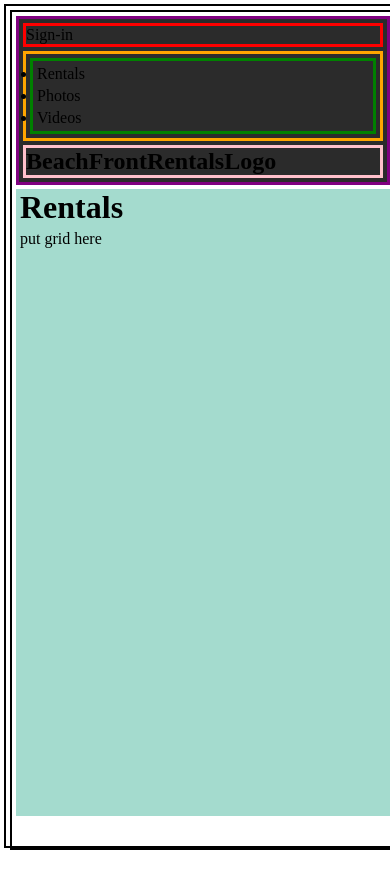
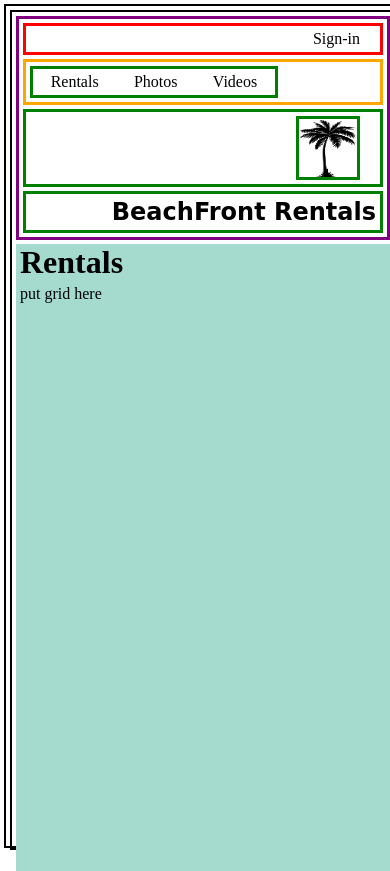
Before and after one commit to nataliemcintyre2021/static-comp, a plain HTML site: page index.html in a window 390 px wide. Drawn offline with Linux system fonts and the light colour scheme; a web font is replaced by a local one.

Commit message:
Add images and begin mobile layout

```diff
--- a/index.html
+++ b/index.html
@@ -4,11 +4,16 @@
     <link rel="stylesheet" href="./styles.css">
     <meta charset="utf-8">
     <meta name="viewport" content="width=device-width, initial-scale=1.0">
+    <link rel="preconnect" href="https://fonts.googleapis.com">
+    <link rel="preconnect" href="https://fonts.gstatic.com" crossorigin>
+    <link href="https://fonts.googleapis.com/css2?family=Seaweed+Script&display=swap" rel="stylesheet">
     <title>Static Comp</title>
   </head>
   <body>
     <header class="page-header">
-      <p>Sign-in</p>
+      <aside class="sign-in">
+        <p class="sign">Sign-in</p>
+      </aside>
       <nav>
         <ul>
           <li>Rentals</li>
@@ -16,7 +21,12 @@
           <li>Videos</li>
         </ul>
       </nav>
-      <h2>BeachFrontRentalsLogo</h2>
+      <section class="img-logo">
+        <img class="logo" src="./assets/palmtree.png" alt="logo">
+      </section>
+      <section class="logo-title">
+        <h2>BeachFront Rentals</h2>
+      </section>
     </header>
     <main>
       <h1>Rentals</h1>
--- a/styles.css
+++ b/styles.css
@@ -16,24 +16,61 @@ body, html {
 
 header {
   border: 3px solid purple;
-  background: #2B2B2B;
+  /* background: #2B2B2B; */
+  background: white;
+}
+
+.sign-in {
+  /* width: 100% */
+  border: 3px solid red;
+  display: flex;
+  justify-content: flex-end;
+  padding-right: 1em;
 }
 
 nav {
   border: 3px solid orange;
+  /* display: flex;
+  flex-direction: row; */
 }
 
-p {
-  border: 3px solid red;
+
+ul {
+  width: 70%;
+  border: 3px solid green;
+  display: flex;
+  flex-direction: row;
+  list-style-type: none;
+  justify-content: space-around;
 }
 
-ul {
+.img-logo {
+  height: 20%;
+  display: flex;
+  justify-content: flex-end;
+  padding-right: 1em;
   border: 3px solid green;
 }
 
-h2 {
+.logo {
+  height: 4em;
+  width: 4em;
+  border: 3px solid green;
+
+}
+
+.logo-title {
+  display: flex;
+  justify-content: flex-end;
+  /* padding-right: 2em; */
+  padding-top: 0;
+  border: 3px solid green;
+  font-family: 'Seaweed Script', cursive;
+}
+
+/* h2 {
   border: 3px solid pink;
-}
+} */
 
 main {
   height: 75%;
```
Also changed, not shown: assets/palmtree.png (added), assets/sunsetlogo.jpeg (added), 1 other file.
